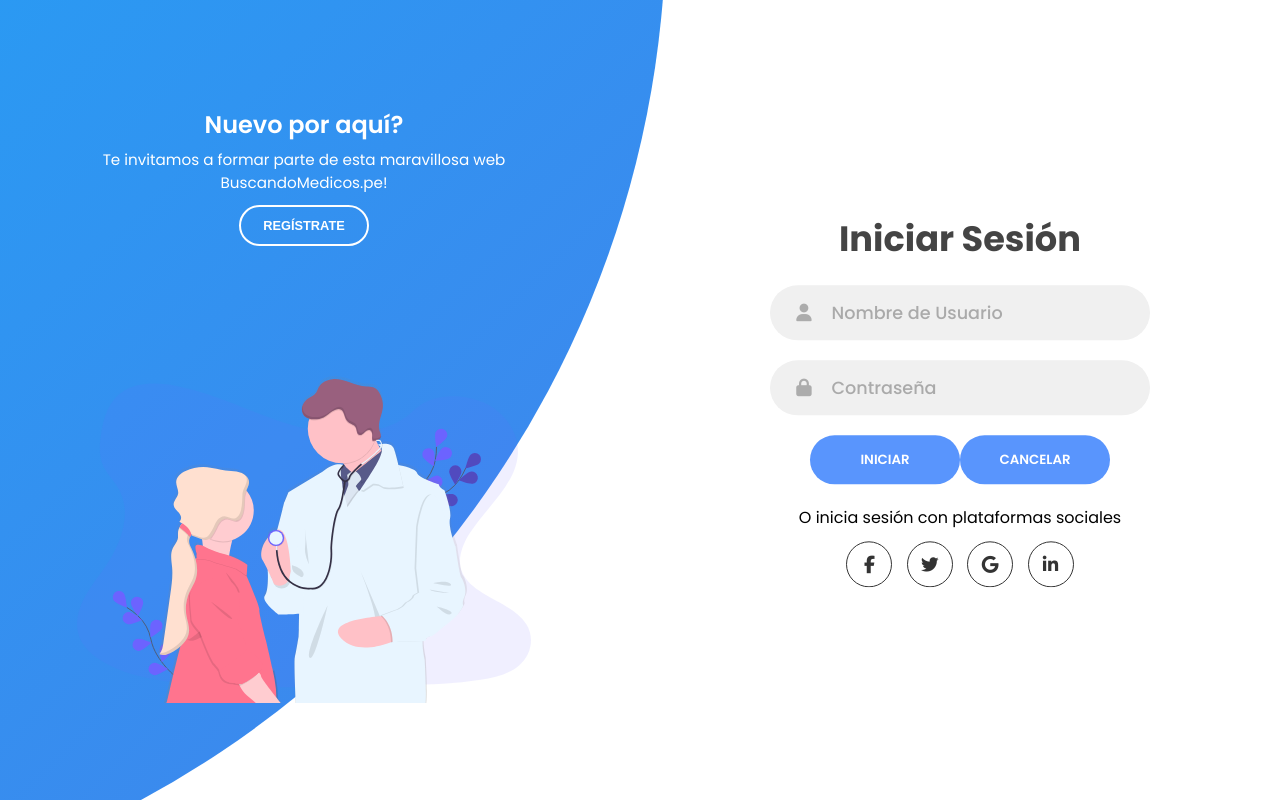
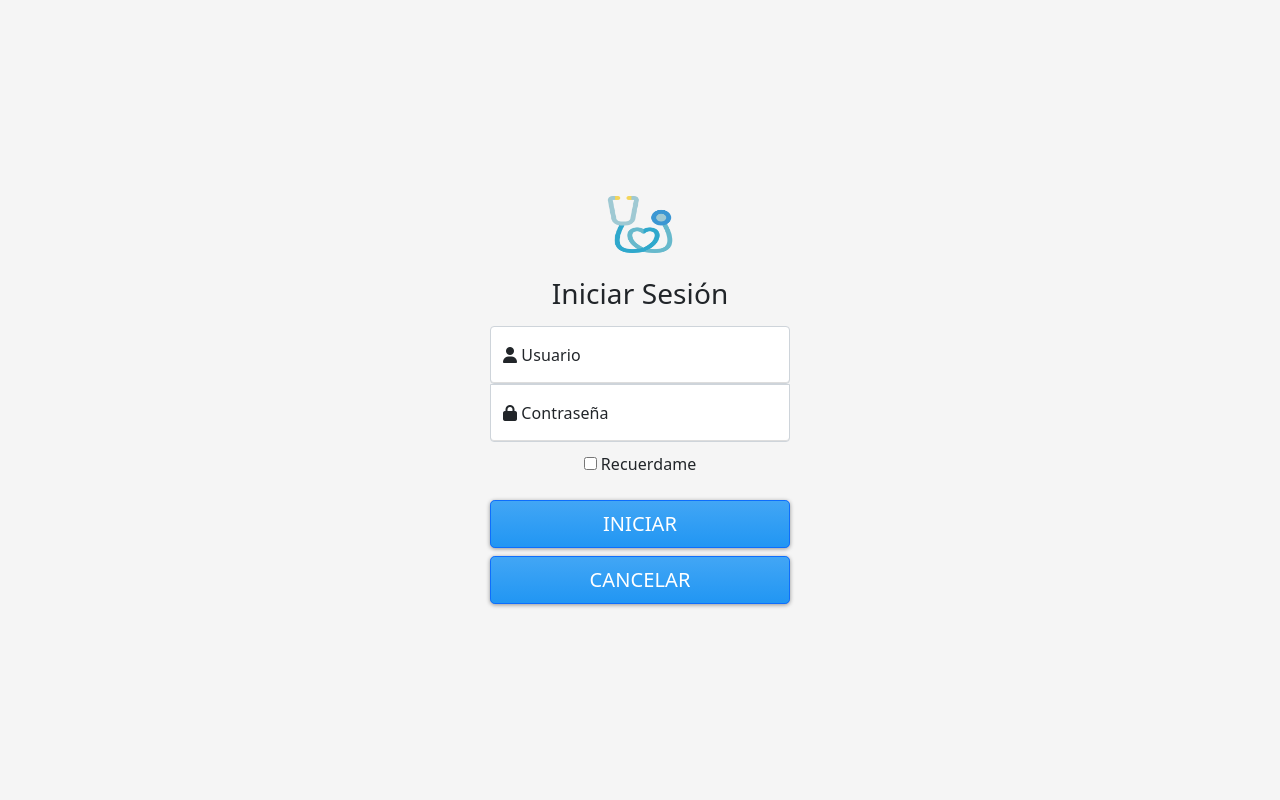
Before and after one commit to steven1109/web_buscandomedicos, a Flask app: page /login in a window 1280 px wide. Run offline with Flask 2, Linux system fonts and the light colour scheme; some libraries are stand-ins or nearby versions.

Commit message:
Creacion de formulario login

```diff
--- a/App.py
+++ b/App.py
@@ -30,20 +30,17 @@ codi_depa = 0
 
 @app.route('/')
 def redirect_heartweb():
-    platform = request.user_agent.platform
-    browser = request.user_agent.browser
-    # bdInfo = BD('m_log')
-    # cur = mysql.connection.cursor()
-    # cur.execute('INSERT INTO m_log ({}) VALUES(%s, %s, %s, %s, %s, %s, %s, %s, %s, %s, %s, %s, %s)'.format(bdInfo.getColumnsTable()),
-    #             (1, 'INICIO', '', '', '', '', '', '', '', platform, browser, datetime.datetime.now().strftime("%Y-%m-%d %H:%M:%S"), None))
-    # mysql.connection.commit()
-    uConsulting = ConsultingBD('department', 'S')
-    return render_template('principal.html', departments=uConsulting.execQuery())
+    cur = mysql.connection.cursor()
+    cur.execute("""
+    SELECT * FROM department WHERE n_active = 1
+    """)
+    dataDepartments = cur.fetchall()
+    return render_template('principal.html', departments=dataDepartments)
 
 
 @app.route('/login')
 def redirect_login():
-    return render_template('login.html')
+    return render_template('sign-in.html')
 
 
 @app.route('/department')
@@ -253,30 +250,27 @@ def redirect_specialization():
 
 @app.route('/contact_us')
 def redirect_contactus():
-    currentdate = datetime.datetime.now().strftime("%Y-%m-%d")
+    if request.method == 'GET':
+        currentdate = datetime.datetime.now().strftime("%Y-%m-%d")
 
-    uConsulting = ConsultingBD('especialidad', 'S')
-    dataEspecialidades = uConsulting.execQuery()
+        cur = mysql.connection.cursor()
+        cur.execute("""
+        SELECT * FROM especialidad WHERE n_active = 1
+        """)
+        dataEspecialidades = cur.fetchall()
 
-    uConsulting = ConsultingBD('plans', 'S')
-    dataPlanes = uConsulting.execQuery()
+        cur.execute("""
+        SELECT * FROM plans WHERE n_active = 1
+        """)
+        dataPlanes = cur.fetchall()
 
-    uConsulting = ConsultingBD('contact_time;', 'S')
-    dateHours = uConsulting.execQuery()
+        cur.execute("""
+        SELECT * FROM contact_time WHERE n_active = 1
+        """)
+        dateHours = cur.fetchall()
 
-    # start_hour = datetime.datetime.strptime("03:00", "%H:%M")
-    # hoursArray = []
-    # for i in range(1, (24 - int(start_hour.hour) + 1)):
-    #     hoursObj = {}
-    #     next_hour = start_hour + timedelta(hours=1)
-    #     hoursObj['id'] = i
-    #     hoursObj['value'] = start_hour.strftime(
-    #         "%I:%M %p") + " - " + next_hour.strftime("%I:%M %p")
-    #     hoursArray.append(hoursObj)
-    #     start_hour = next_hour
-
-    return render_template('contact-us.html', specializations=dataEspecialidades, currentdate=currentdate, planes=dataPlanes,
-                           hours=dateHours)
+        return render_template('contact-us.html', specializations=dataEspecialidades, currentdate=currentdate, planes=dataPlanes,
+                               hours=dateHours)
 
 
 @app.route('/about_us')
@@ -320,22 +314,23 @@ def redirect_more_information(id):
     return render_template('more-information.html', id_doctor=id)
 
 
-# @app.route('/sign_in', methods=['POST'])
-# def redirect_admin():
-#     if request.method == 'POST':
-#         username = request.form['username']
-#         password = request.form['password']
-#         print(username, password)
-#         return render_template('dashboard/index.html')
 @app.route('/sign_in', methods=['GET', 'POST'])
 def redirect_admin():
-    error = None
+    query = "select t_name_user, t_password_user from users;"
+    cur = mysql.connection.cursor()
+    cur.execute(query)
+    data = cur.fetchall()
+    json_users = {}
+
+    for key in data:
+        json_users[key[0]] = key[1]
+
     if request.method == 'POST':
-        if request.form['username'] != 'admin' or request.form['password'] != 'admin':
-            error = 'Invalid Credentials. Please try again.'
+        if request.form['username'] in json_users and request.form['password'] == json_users[request.form['username']]:
+            return redirect(url_for('redirect_admin_panel'))
         else:
-            return render_template('dashboard/index.html')
-    # return render_template('login.html', error=error)
+            flash('Usuario o contraseña incorrecta')
+
     return redirect(url_for('redirect_login'))
 
 
@@ -564,7 +559,8 @@ def add_contactus():
             flash("Nombre y Apellido vacío")
         elif (int(year_now) - int(year_old)) < 18:
             value = False
-            flash("Error, debe ser mayor de edad para poder registrarse en nuestra web!!!")
+            flash(
+                "Error, debe ser mayor de edad para poder registrarse en nuestra web!!!")
         elif gender == '0':
             value = False
             flash("Error, no ha seleccionado su genero")
@@ -581,15 +577,25 @@ def add_contactus():
         if not value:
             return render_template('contact-us.html', form=request.form)
 
+        cur = mysql.connection.cursor()
         date_insert = datetime.datetime.now().strftime("%Y-%m-%d %H:%M:%S")
         columns = "t_fullname,d_birthday,n_gender,n_phone,t_email,cod_specialty,t_your_question,t_contact_time,cod_plan,d_creation_date"
         arg = ','.join('%s' for v in columns.split(','))
-        cur = mysql.connection.cursor()
         statement = f"INSERT INTO contactus ({columns}) VALUES ({arg})"
         values = (fullname, birthday, gender, phone, email,
                   slSpecialty, question, contact_time, plan, date_insert)
         cur.execute(statement, values)
         mysql.connection.commit()
+
+        lastContactusId = cur.execute('select last_insert_id() from contactus')
+        date_insert = datetime.datetime.now().strftime("%Y-%m-%d %H:%M:%S")
+        columns = "cod_client,n_email_send,n_resolved_question,n_customer_paid,d_creation_date"
+        arg = ','.join('%s' for v in columns.split(','))
+        statement = f"INSERT INTO managment_contactus ({columns}) VALUES ({arg})"
+        values = (lastContactusId, 0, 0, 0, date_insert)
+        cur.execute(statement, values)
+        mysql.connection.commit()
+
         flash('Excelente!!! \n Su consuta será respondida en unos minutos a su correo electrónico')
         return redirect(url_for('redirect_contactus'))
 
--- /dev/null
+++ b/static/css/signin.css
@@ -0,0 +1,39 @@
+html,
+body {
+  height: 100%;
+}
+
+body {
+  display: flex;
+  align-items: center;
+  padding-top: 40px;
+  padding-bottom: 40px;
+  background-color: #f5f5f5;
+}
+
+.form-signin {
+  width: 100%;
+  max-width: 330px;
+  padding: 15px;
+  margin: auto;
+}
+
+.form-signin .checkbox {
+  font-weight: 400;
+}
+
+.form-signin .form-floating:focus-within {
+  z-index: 2;
+}
+
+.form-signin input[type="email"] {
+  margin-bottom: -1px;
+  border-bottom-right-radius: 0;
+  border-bottom-left-radius: 0;
+}
+
+.form-signin input[type="password"] {
+  margin-bottom: 10px;
+  border-top-left-radius: 0;
+  border-top-right-radius: 0;
+}
--- a/templates/login.html
+++ b/templates/login.html
@@ -4,23 +4,37 @@
 <head>
     <meta charset="UTF-8">
     <meta name="viewport" content="width=device-width, initial-scale=1.0">
-    </script>
     <link rel="stylesheet" href="{{url_for('static', filename='css/style_login.css')}}">
     <title>Buscando Médicos</title>
     <link rel="shortcut icon" href="{{url_for('static', filename='img/estetoscopio.png')}}" />
+    <link href="https://cdn.jsdelivr.net/npm/bootstrap@5.0.0-beta2/dist/css/bootstrap.min.css" rel="stylesheet"
+    integrity="sha384-BmbxuPwQa2lc/FVzBcNJ7UAyJxM6wuqIj61tLrc4wSX0szH/Ev+nYRRuWlolflfl" crossorigin="anonymous" />
+    <link rel="stylesheet" href="{{url_for('static', filename='css/main.css')}}" />
+    <link href="https://fonts.googleapis.com/css2?family=Oswald:wght@200;300;400&display=swap" rel="stylesheet" />
+    <!-- JAVASCRIPT -->
+    <script src="https://cdn.jsdelivr.net/npm/bootstrap@5.0.0-beta1/dist/js/bootstrap.bundle.min.js"
+        integrity="sha384-ygbV9kiqUc6oa4msXn9868pTtWMgiQaeYH7/t7LECLbyPA2x65Kgf80OJFdroafW"
+        crossorigin="anonymous"></script>
+    <script src="https://cdn.jsdelivr.net/npm/@popperjs/core@2.6.0/dist/umd/popper.min.js"
+        integrity="sha384-KsvD1yqQ1/1+IA7gi3P0tyJcT3vR+NdBTt13hSJ2lnve8agRGXTTyNaBYmCR/Nwi"
+        crossorigin="anonymous"></script>
 </head>
 
 <body>
     <div class="container">
-
         <!-- Confirmation Messages -->
-        {% if error != "" %}
-        <div class="alert {{alert_status}} alert-dismissible fade show" role="alert">
-            {{ error }}
+        {% with messages = get_flashed_messages() %}
+        {% if messages %}
+        {% for message in messages %}
+        {% if 'invalid' in message.lower()%}
+        <div class="alert alert-danger alert-dismissible fade show" role="alert">
+            {{ message }}
             <button type="button" class="btn-close" data-bs-dismiss="alert" aria-label="Close"></button>
         </div>
         {% endif %}
-
+        {% endfor %}
+        {% endif %}
+        {% endwith %}
         <div class="forms-container">
             <div class="signin-signup">
                 <form action="/sign_in" method="post" class="sign-in-form">
@@ -35,7 +49,7 @@
                     </div>
                     <div class="social-media">
                         <input type="submit" value="Iniciar" class="btn solid">
-                        <a href="/"><input type="button" class="btn solid" value="Cancelar"/></a>
+                        <a href="/"><input type="button" class="btn solid" value="Cancelar" /></a>
                     </div>
 
                     <p class="social-text">O inicia sesión con plataformas sociales</p>
@@ -57,7 +71,7 @@
             </div>
         </div>
 
-        <div class="panels-container">
+        <!-- <div class="panels-container">
             <div class="panel left-panel">
                 <div class="content">
                     <h3>Nuevo por aquí?</h3>
@@ -67,7 +81,7 @@
 
                 <img src="{{url_for('static', filename='img/undraw_doctor_kw5l.svg')}}" class="image" alt="">
             </div>
-        </div>
+        </div> -->
     </div>
 
     <script src="{{url_for('static', filename='js/app_login.js')}}"></script>
--- /dev/null
+++ b/templates/sign-in.html
@@ -0,0 +1,89 @@
+<!doctype html>
+<html lang="en">
+
+<head>
+    <meta charset="UTF-8">
+    <meta name="viewport" content="width=device-width, initial-scale=1.0">
+    <meta name="description" content="">
+    <title>Buscando Médicos</title>
+    <link rel="shortcut icon" href="{{url_for('static', filename='img/estetoscopio.png')}}" />
+    <!-- Bootstrap core CSS -->
+    <link href="../assets/dist/css/bootstrap.min.css" rel="stylesheet">
+    <link href="https://cdn.jsdelivr.net/npm/bootstrap@5.0.0-beta2/dist/css/bootstrap.min.css" rel="stylesheet"
+        integrity="sha384-BmbxuPwQa2lc/FVzBcNJ7UAyJxM6wuqIj61tLrc4wSX0szH/Ev+nYRRuWlolflfl" crossorigin="anonymous" />
+    <style>
+        .bd-placeholder-img {
+            font-size: 1.125rem;
+            text-anchor: middle;
+            -webkit-user-select: none;
+            -moz-user-select: none;
+            user-select: none;
+        }
+
+        @media (min-width: 768px) {
+            .bd-placeholder-img-lg {
+                font-size: 3.5rem;
+            }
+        }
+    </style>
+    <!-- Custom styles for this template -->
+    <link rel="stylesheet" href="{{url_for('static', filename='css/signin.css')}}">
+
+    <!-- JAVASCRIPT -->
+    <script src="https://cdn.jsdelivr.net/npm/bootstrap@5.0.0-beta1/dist/js/bootstrap.bundle.min.js"
+        integrity="sha384-ygbV9kiqUc6oa4msXn9868pTtWMgiQaeYH7/t7LECLbyPA2x65Kgf80OJFdroafW"
+        crossorigin="anonymous"></script>
+    <script src="https://cdn.jsdelivr.net/npm/@popperjs/core@2.6.0/dist/umd/popper.min.js"
+        integrity="sha384-KsvD1yqQ1/1+IA7gi3P0tyJcT3vR+NdBTt13hSJ2lnve8agRGXTTyNaBYmCR/Nwi"
+        crossorigin="anonymous"></script>
+</head>
+
+<body>
+    <div class="container text-center">
+        <div class="form-signin">
+            <!-- Confirmation Messages -->
+            {% with messages = get_flashed_messages() %}
+            {% if messages %}
+            {% for message in messages %}
+            {% if 'incorrecta' in message.lower()%}
+            <div class="alert alert-danger alert-dismissible fade show" role="alert">
+                {{ message }}
+                <button type="button" class="btn-close" data-bs-dismiss="alert" aria-label="Close"></button>
+            </div>
+            {% endif %}
+            {% endfor %}
+            {% endif %}
+            {% endwith %}
+            <form action="/sign_in" method="post" class="sign-in-form">
+                <img class="mb-4" src="{{url_for('static', filename='img/estetoscopio.png')}}" alt="" width="72"
+                    height="57">
+                <h1 class="h3 mb-3 fw-normal">Iniciar Sesión</h1>
+
+                <div class="form-floating">
+                    <input name="username" type="text" class="form-control" id="floatingInput" placeholder="name@example.com" required>
+                    <label for="floatingInput"><i class="fa fa-user"></i> Usuario</label>
+                </div>
+                <div class="form-floating">
+                    <input name="password" type="password" class="form-control" id="floatingPassword" placeholder="Contraseña" required>
+                    <label for="floatingPassword"><i class="fa fa-lock"></i> Contraseña</label>
+                </div>
+
+                <div class="checkbox mb-3">
+                    <label>
+                        <input type="checkbox" value="remember-me"> Recuerdame
+                    </label>
+                </div>
+                <!-- <button class="w-100 btn btn-lg btn-primary" type="submit">Iniciar</button>
+                <button class="w-100 btn btn-lg btn-primary mt-2" type="submit">Cancelar</button> -->
+
+                <input type="submit" value="Iniciar" class="w-100 btn btn-lg btn-primary">
+                <a href="/"><input type="button" class="w-100 btn btn-lg btn-primary mt-2" value="Cancelar" /></a>
+            </form>
+        </div>
+    </div>
+
+    <script src="{{url_for('static', filename='js/main.js')}}"></script>
+    <script src="https://kit.fontawesome.com/a568f5c263.js" crossorigin="anonymous"></script>
+</body>
+
+</html>
```
Also changed, not shown: templates/about-us.html (+5 -6 lines).
